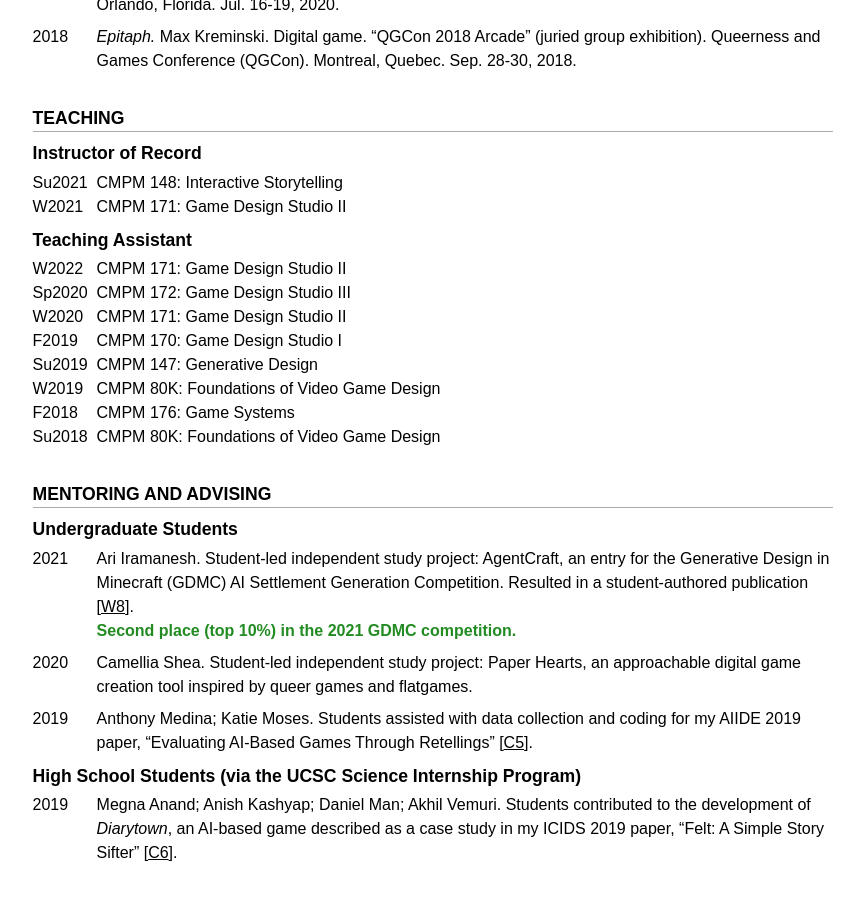
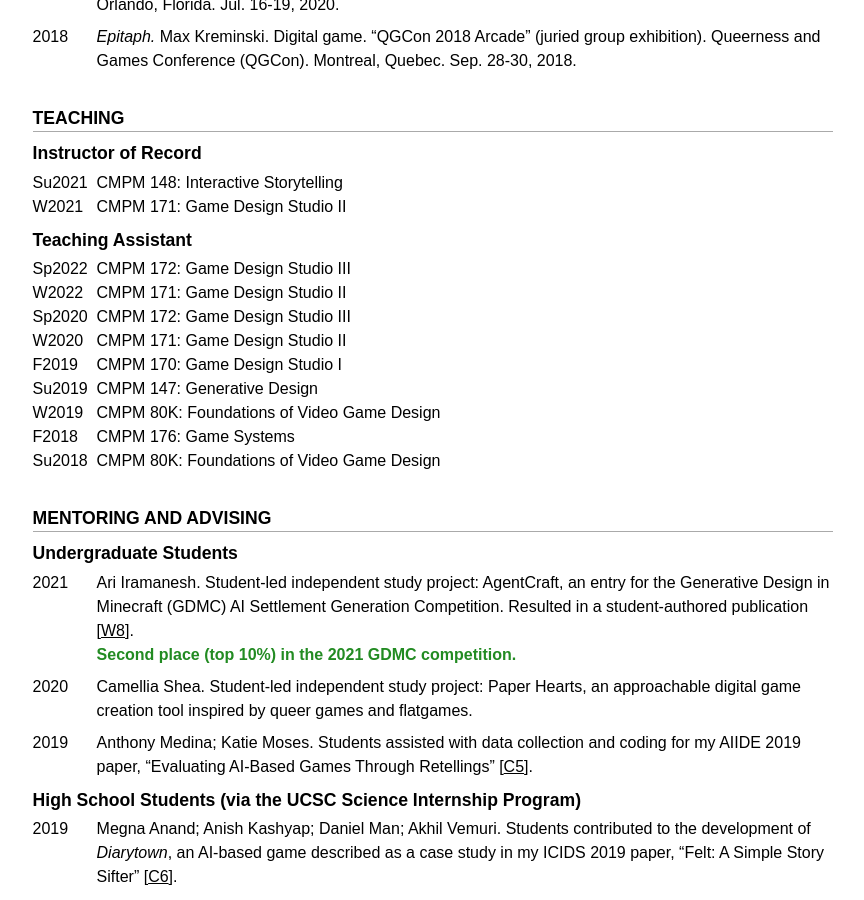
Before and after one commit to mkremins/mkremins.github.io, a Jekyll site: the page built from cv/index.html, in a window 1280 px wide and 900 px high, scrolled down 5140 px. Shown: the whole window, without its empty margins (207-1071 px from the left). Built offline with Jekyll 4.4.1, drawn with Linux system fonts in a browser that asks for light colours; some web fonts are replaced.

Commit message:
Add Spring 2022 CMPM 172 TAship to CV

```diff
--- a/cv/index.html
+++ b/cv/index.html
@@ -208,6 +208,10 @@ layout: null
       </div>
       <h3>Teaching Assistant</h3>
       <div class="oneline-entries">
+        <div class="dated-entry">
+          <div class="dated-date">Sp2022</div>
+          <div class="dated-content">CMPM 172: Game Design Studio III</div>
+        </div>
         <div class="dated-entry">
           <div class="dated-date">W2022</div>
           <div class="dated-content">CMPM 171: Game Design Studio II</div>
```
